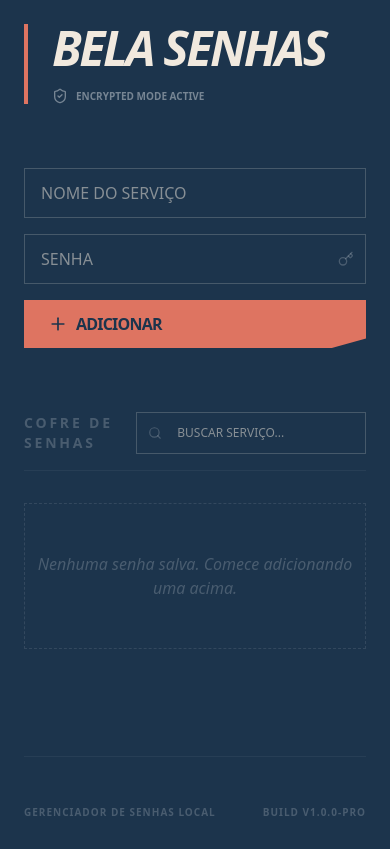
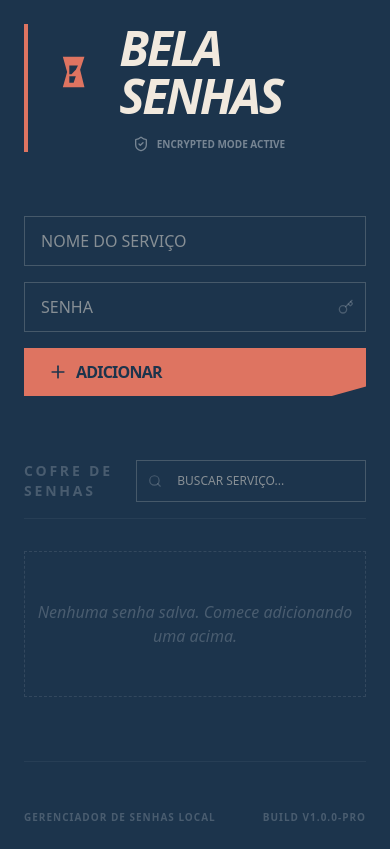
Before and after one commit to GabrielDangelo21/BelaSenhas, a Next.js app: page / in a window 390 px wide. Built offline with nearby package versions, Linux system fonts and the light colour scheme.

Commit message:
feat: implement initial password manager dashboard with local storage, encryption, and basic CRUD operations.

```diff
--- a/app/layout.tsx
+++ b/app/layout.tsx
@@ -10,6 +10,9 @@ const outfit = Outfit({
 export const metadata: Metadata = {
   title: "Bela Senhas | Gerenciador de Senhas",
   description: "Gerenciador de senhas local, seguro e elegante.",
+  icons: {
+    icon: "/favicon.svg",
+  },
 };
 
 export default function RootLayout({
--- a/app/page.tsx
+++ b/app/page.tsx
@@ -3,6 +3,7 @@
 import { useEffect, useState, useCallback } from "react";
 import { Copy, Plus, Trash2, Key, ShieldCheck, Lock, Eye, EyeOff, Search } from "lucide-react";
 import { encrypt, decrypt } from "@/lib/crypto";
+import { Logo } from "@/components/ui/Logo";
 
 interface PasswordEntry {
   id: string;
@@ -102,8 +103,9 @@ export default function Dashboard() {
 
   return (
     <main className="min-h-screen p-6 md:p-24 max-w-6xl mx-auto flex flex-col gap-16">
-      <header className="flex flex-col md:flex-row items-baseline justify-between border-l-4 border-primary pl-6 animate-reveal">
-        <div>
+      <header className="flex flex-col md:flex-row items-center md:items-baseline justify-between border-l-4 border-primary pl-6 animate-reveal">
+        <div className="flex items-center gap-6">
+          <Logo className="w-12 h-12 md:w-20 md:h-20 text-primary" />
           <h1 className="text-5xl md:text-8xl font-black uppercase tracking-tighter leading-none italic">
             Bela Senhas
           </h1>
--- /dev/null
+++ b/components/ui/Logo.tsx
@@ -0,0 +1,11 @@
+"use client";
+
+import React from 'react';
+
+export const Logo = ({ className = "w-8 h-8", textColor = "#1C344C" }: { className?: string, textColor?: string }) => (
+    <svg className={className} viewBox="0 0 100 100" fill="none" xmlns="http://www.w3.org/2000/svg">
+        <path d="M25 15H75L65 45L75 85H25L35 50L25 15Z" fill="currentColor" />
+        <path d="M40 35H60L55 45L45 55H40V35Z" fill={textColor} />
+        <path d="M40 60H55L50 75H40V60Z" fill={textColor} />
+    </svg>
+);
```
Also changed, not shown: public/favicon.svg (added).
